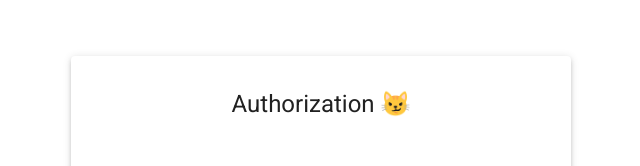
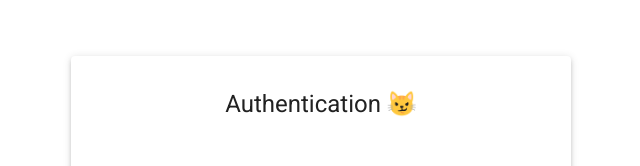
Before and after one commit to Danofu/hotel-reservation-fe, a React (Create React App) app: page /login in a window 1280 px wide. Shown: the part 141-307 px from the top of the page, without its empty margins (319-959 px from the left). Built offline with nearby package versions, Linux system fonts and the light colour scheme.

Commit message:
Replace authorization with authentication

```diff
--- a/src/components/AuthorizationForm/index.tsx
+++ b/src/components/AuthenticationForm/index.tsx
@@ -16,12 +16,12 @@ import VisibilityOff from '@mui/icons-material/VisibilityOff';
 import { Form, Formik } from 'formik';
 
 import {
-  InnerAuthorizationFormProps,
-  AuthorizationFormProps,
-  AuthorizationFormValues,
-} from 'src/components/AuthorizationForm/types';
+  InnerAuthenticationFormProps,
+  AuthenticationFormProps,
+  AuthenticationFormValues,
+} from 'src/components/AuthenticationForm/types';
 
-const InnerAuthorizationForm: FC<InnerAuthorizationFormProps> = ({
+const InnerAuthorizationForm: FC<InnerAuthenticationFormProps> = ({
   errors,
   handleBlur,
   handleChange,
@@ -105,7 +105,7 @@ const InnerAuthorizationForm: FC<InnerAuthorizationFormProps> = ({
   );
 };
 
-const defaultInitialValues: AuthorizationFormValues = {
+const defaultInitialValues: AuthenticationFormValues = {
   email: '',
   password: '',
   remember: false,
@@ -117,7 +117,7 @@ const defaultValidationSchema = Yup.object({
   remember: Yup.boolean(),
 });
 
-const AuthorizationForm: FC<AuthorizationFormProps> = ({
+const AuthorizationForm: FC<AuthenticationFormProps> = ({
   initialValues = defaultInitialValues,
   onSubmit,
   validationSchema = defaultValidationSchema,
--- /dev/null
+++ b/src/components/AuthenticationForm/types.ts
@@ -0,0 +1,18 @@
+import { FormikHelpers, FormikProps } from 'formik';
+
+export type AuthenticationFormValues = {
+  email: string;
+  password: string;
+  remember: boolean;
+};
+
+export type InnerAuthenticationFormProps = FormikProps<AuthenticationFormValues>;
+
+export type AuthenticationFormProps = {
+  initialValues?: AuthenticationFormValues;
+  onSubmit: (
+    values: AuthenticationFormValues,
+    formikHelpers: FormikHelpers<AuthenticationFormValues>
+  ) => void | Promise<unknown>;
+  validationSchema?: unknown | (() => unknown);
+};
--- a/src/routes/LoginPage.tsx
+++ b/src/routes/LoginPage.tsx
@@ -9,17 +9,17 @@ import { toast } from 'react-toastify';
 import { useNavigate } from 'react-router-dom';
 import { useTheme } from '@mui/material';
 
-import AuthorizationForm from 'src/components/AuthorizationForm';
+import AuthorizationForm from 'src/components/AuthenticationForm';
 import sleep from 'src/utils/sleep';
-import { AuthorizationFormValues } from 'src/components/AuthorizationForm/types';
+import { AuthenticationFormValues } from 'src/components/AuthenticationForm/types';
 
 const LoginPage = () => {
   const navigate = useNavigate();
   const theme = useTheme();
 
   const handleSubmit = async (
-    values: AuthorizationFormValues,
-    formikHelpers: FormikHelpers<AuthorizationFormValues>
+    values: AuthenticationFormValues,
+    formikHelpers: FormikHelpers<AuthenticationFormValues>
   ) => {
     // fake request
     await sleep(2 * 1000);
@@ -57,7 +57,7 @@ const LoginPage = () => {
         <Paper elevation={3} sx={{ px: 5, py: 4, width: 500 }}>
           <Stack spacing={6}>
             <Typography align="center" component="h1" variant="h5">
-              Authorization 😼
+              Authentication 😼
             </Typography>
             <AuthorizationForm onSubmit={handleSubmit} />
           </Stack>
```
Also changed, not shown: src/components/AuthorizationForm/types.ts (deleted, +0 -18 lines).
